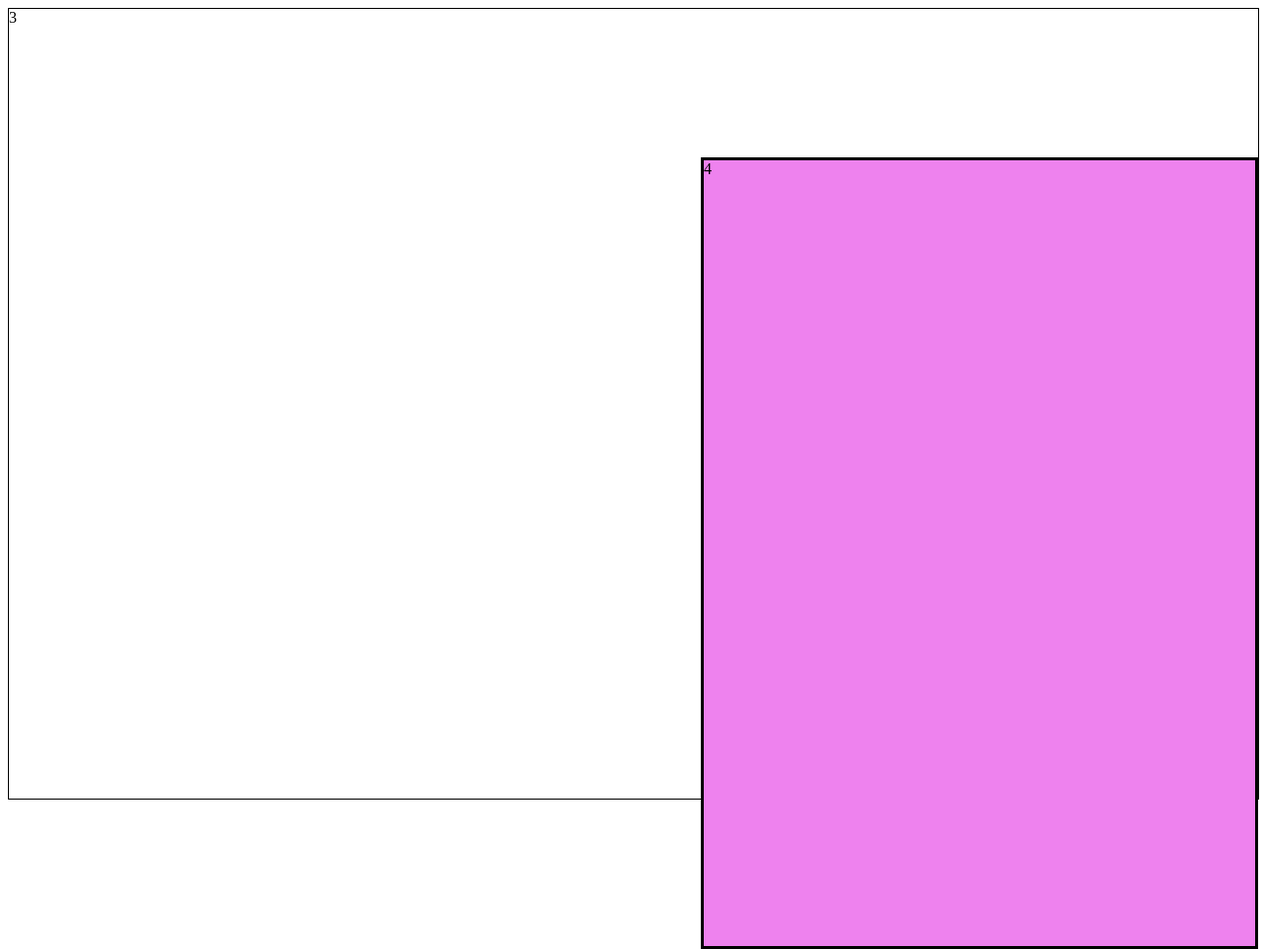
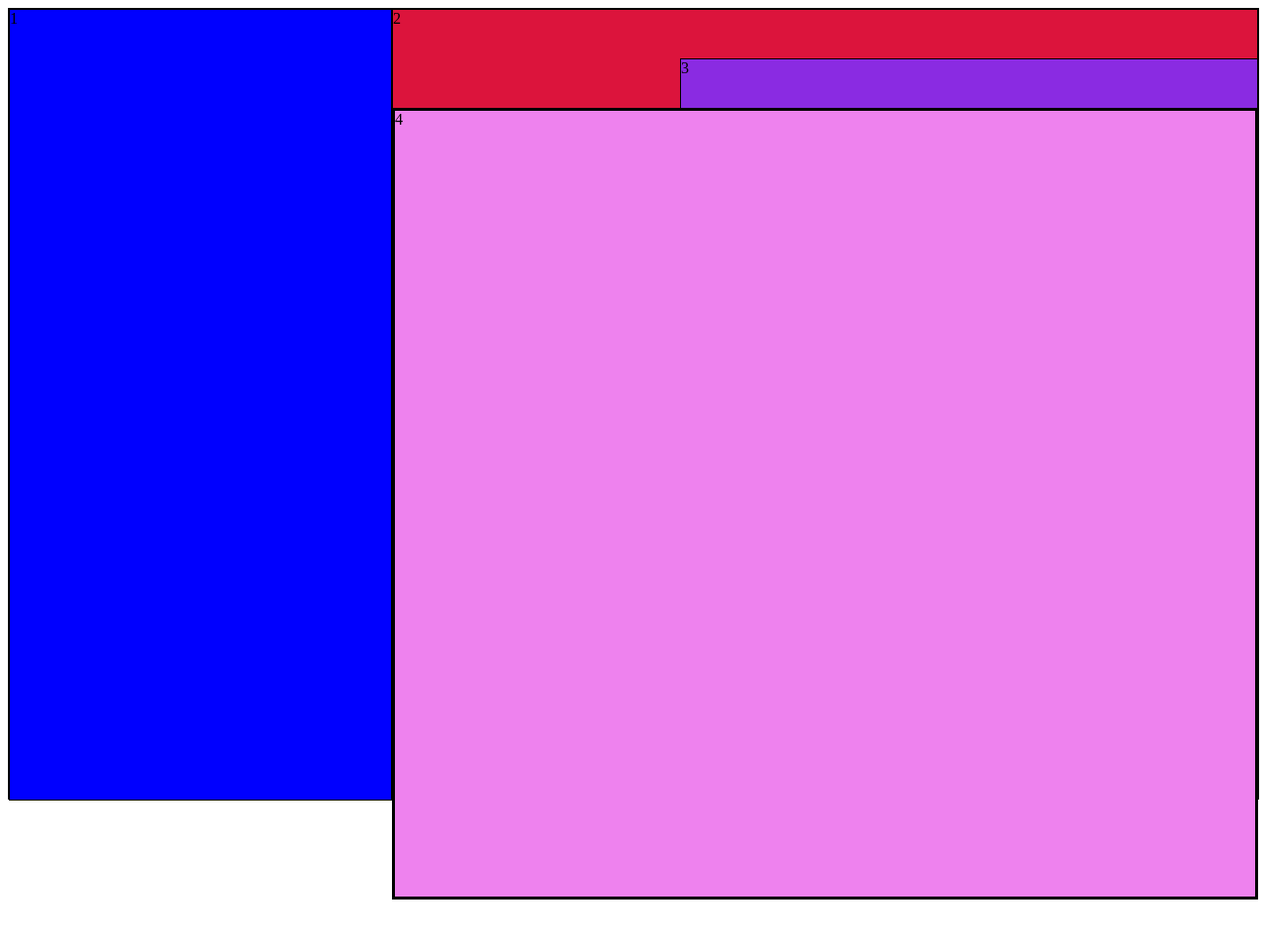
Before and after one commit to ngf11/creating-A-Grid, a plain HTML site: page index.html in a window 1280 px wide. Shown: the whole page at 99% size. After the commit the page ends 909 px from the top, so only its background shows below. Drawn offline with Linux system fonts and the light colour scheme.

Commit message:
box layout

```diff
--- a/index.html
+++ b/index.html
@@ -11,7 +11,7 @@
     <div class="container">
       <div class="item box1">1</div>
       <div class="item box2">2</div>
-      <div class="item box 3">3</div>
+      <div class="item box3">3</div>
       <div class="item box4">4</div>
     </div>
     <script src="./script.js"></script>
--- a/styles.css
+++ b/styles.css
@@ -4,12 +4,12 @@
 }
 .container {
   display: grid;
-  grid-template-columns: 50px 50px 50px;
-  grid-template-rows: 50px 50px 50px;
+  grid-template-columns: 50px 50px;
+  grid-template-rows: 50px 50px;
   grid-template-areas:
-    "box1 box1 box2 box2"
-    "box1 box1 ... box3 box3"
-    "box1 box1 box4 box4";
+    "box1 box1 box1 box2 box2 box2"
+    "box1 box1 box1 ... box3 box3 "
+    "box1 box1 box1 box4 box4 box4";
   border: 1px solid black;
 }
 
```
